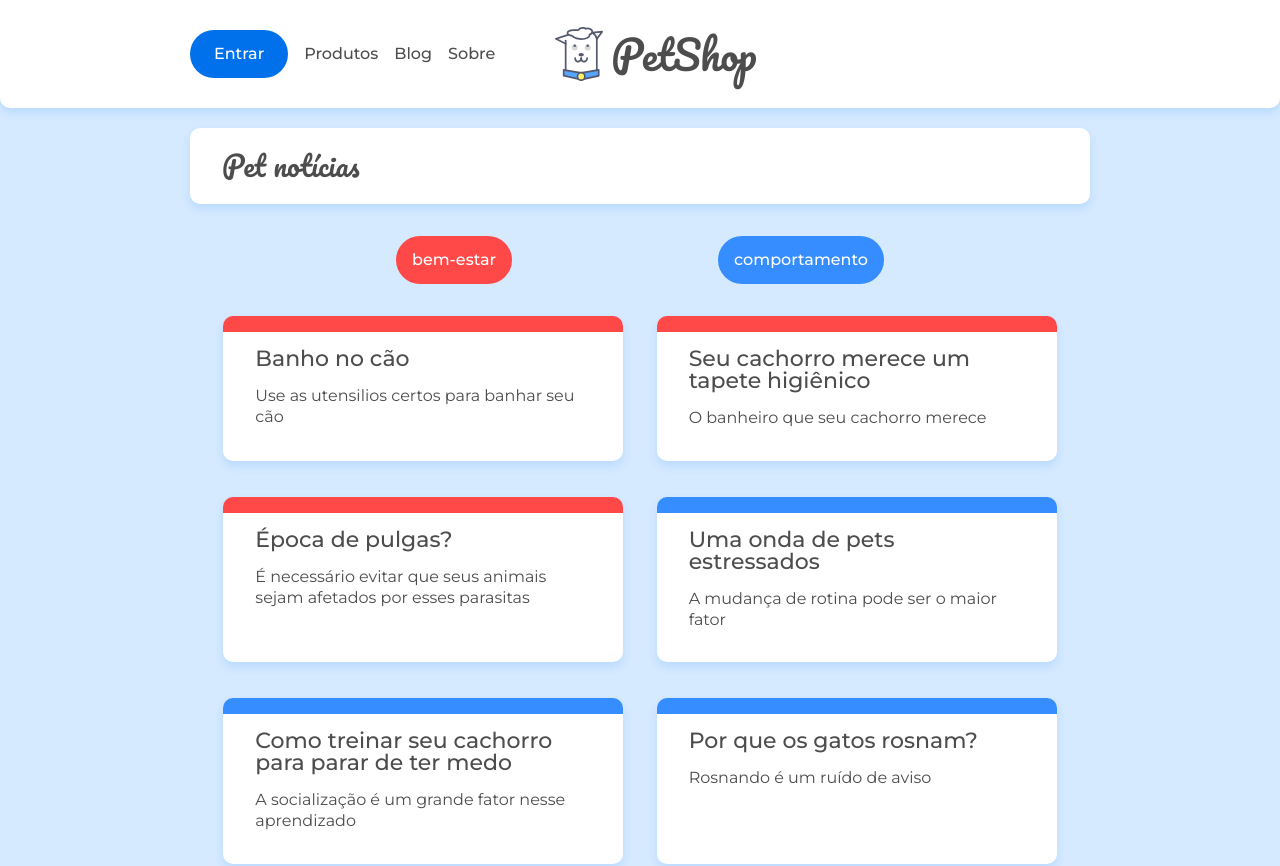
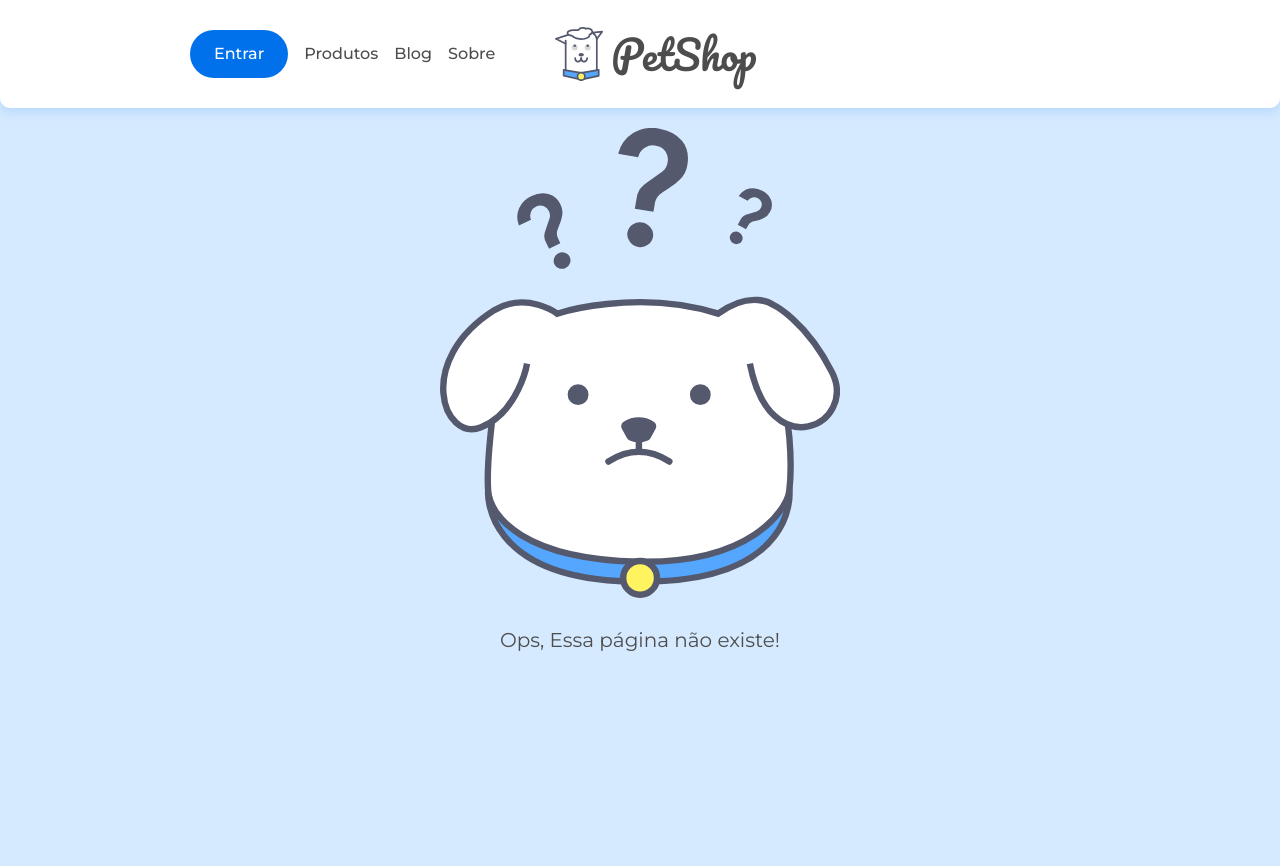
Before and after one commit to JGA7077/alura_react-router_Pet-noticias, a React (Create React App) app: page / in a window 1280 px wide. Shown: the top 866 px of the page. After the commit the page ends 800 px from the top, so only its background shows below. Built offline with nearby package versions, Linux system fonts and the light colour scheme.

Commit message:
changing home url

```diff
--- a/src/App.js
+++ b/src/App.js
@@ -14,7 +14,7 @@ function App() {
     <Router>
       <Cabecalho />
       <Switch>
-        <Route exact path="/">
+        <Route path="/alura_react-router_Pet-noticias">
           <Home />
         </Route>
         <Route path="/sobre">
--- a/src/components/Cabecalho.js
+++ b/src/components/Cabecalho.js
@@ -11,7 +11,7 @@ const Cabecalho = () => {
         </span>
       </div>
       <div className="cabecalho-container">
-        <Link to="/" className="flex flex--centro">
+        <Link to="/alura_react-router_Pet-noticias" className="flex flex--centro">
           <img className="cabecalho__logo" src={imagem} alt="Logo Doguito"/>
           <h1 className="cabecalho__titulo">PetShop</h1>
         </Link>
@@ -21,7 +21,7 @@ const Cabecalho = () => {
         <ul className="menu-itens">
           <li><Link to="#" className="menu-item menu-item--entrar">Entrar</Link></li>
           <li><Link to="#" className="menu-item">Produtos</Link></li>
-          <li><Link to="/" className="menu-item">Blog</Link></li>
+          <li><Link to="/alura_react-router_Pet-noticias" className="menu-item">Blog</Link></li>
           <li><Link to="/sobre" className="menu-item">Sobre</Link></li>
         </ul>
 
```
